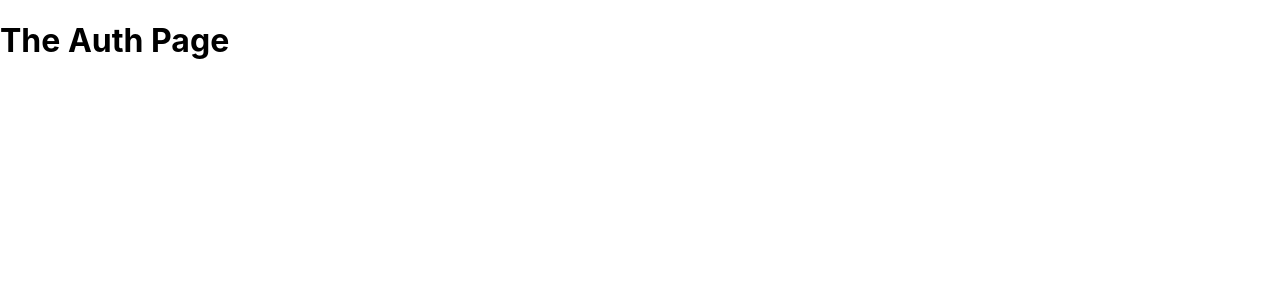
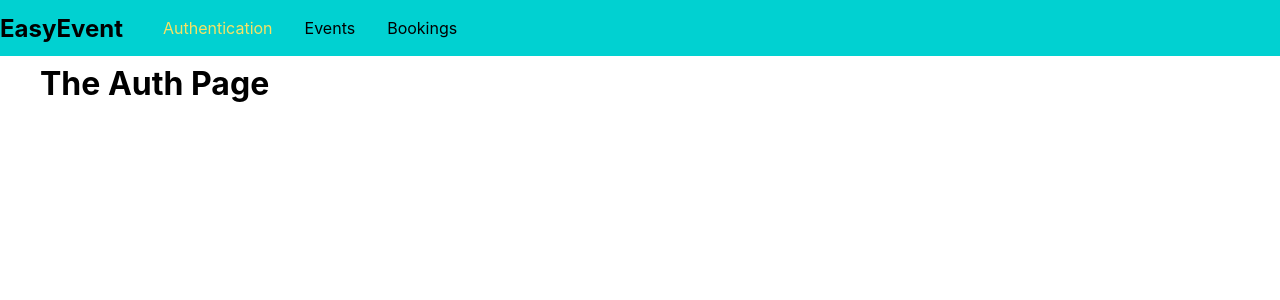
Before and after one commit to Joseph7695/Learning_GraphQL, a React (Create React App) app in the folder frontend/: page /auth in a window 1280 px wide. Shown: the top 300 px of the page. Built offline with nearby package versions, Linux system fonts and the light colour scheme.

Commit message:
#12 adding navbar

```diff
--- a/frontend/src/App.css
+++ b/frontend/src/App.css
@@ -0,0 +1,3 @@
+.main-content {
+    margin: 4rem 2.5rem;
+}
--- a/frontend/src/App.js
+++ b/frontend/src/App.js
@@ -1,7 +1,8 @@
 import React from 'react';
 import logo from './logo.svg';
 import './App.css';
-import { BrowserRouter, Route, Redirect } from 'react-router-dom';
+import { BrowserRouter, Route, Redirect, Switch } from 'react-router-dom';
+import MainNavigation from './components/Navigation/MainNavigation';
 
 import AuthPage from "./pages/Auth";
 import BookingsPage from "./pages/Bookings";
@@ -10,10 +11,19 @@
 function App() {
   return (
     <BrowserRouter>
-      <Redirect path="/" to='/auth' exact />
-      <Route path="/auth" component={AuthPage} />
-      <Route path="/events" component={EventsPage} />
-      <Route path="/bookings" component={BookingsPage} />
+      <React.Fragment>
+        <MainNavigation />
+
+        <main className="main-content">
+          <Switch>
+            <Redirect path="/" to='/auth' exact />
+            <Route path="/auth" component={AuthPage} />
+            <Route path="/events" component={EventsPage} />
+            <Route path="/bookings" component={BookingsPage} />
+          </Switch>
+        </main>
+
+      </React.Fragment>
     </BrowserRouter>
   );
 }
--- /dev/null
+++ b/frontend/src/components/Navigation/MainNavigation.css
@@ -0,0 +1,40 @@
+.main-navigation {
+    position: fixed;
+    left: 0;
+    top: 0;
+    width: 100%;
+    height: 3.5rem;
+    background: #01d1d1;
+    padding: 0rem;
+    display: flex;
+    align-items: center;
+}
+
+.main-navigation__logo h1 {
+    margin: 0;
+    font-size: 1.5rem;
+}
+
+.main-navigation__items {
+    margin-left: 1.5rem;
+}
+
+.main-navigation__items ul {
+    display: flex;
+    list-style: none;
+    margin: 0;
+    padding: 0;
+}
+
+.main-navigation__items li {
+    margin: 0 1rem;
+}
+
+.main-navigation__items a {
+    text-decoration: none;
+    color: #000;
+}
+
+.main-navigation__items a:hover, .main-navigation__items a:active, .main-navigation__items a.active {
+    color: #f8e264;
+}
--- /dev/null
+++ b/frontend/src/components/Navigation/MainNavigation.js
@@ -0,0 +1,21 @@
+import React from "react";
+import { NavLink } from 'react-router-dom';
+
+import "./MainNavigation.css";
+
+const mainNavigation = props => (
+    <header className="main-navigation">
+        <div className="main-navigation__logo">
+            <h1>EasyEvent</h1>
+        </div>
+        <nav className="main-navigation__items">
+            <ul>
+                <li><NavLink to="/auth">Authentication</NavLink></li>
+                <li><NavLink to="/events">Events</NavLink></li>
+                <li><NavLink to="/bookings">Bookings</NavLink></li>
+            </ul>
+        </nav>
+    </header>
+);
+
+export default mainNavigation;
```
